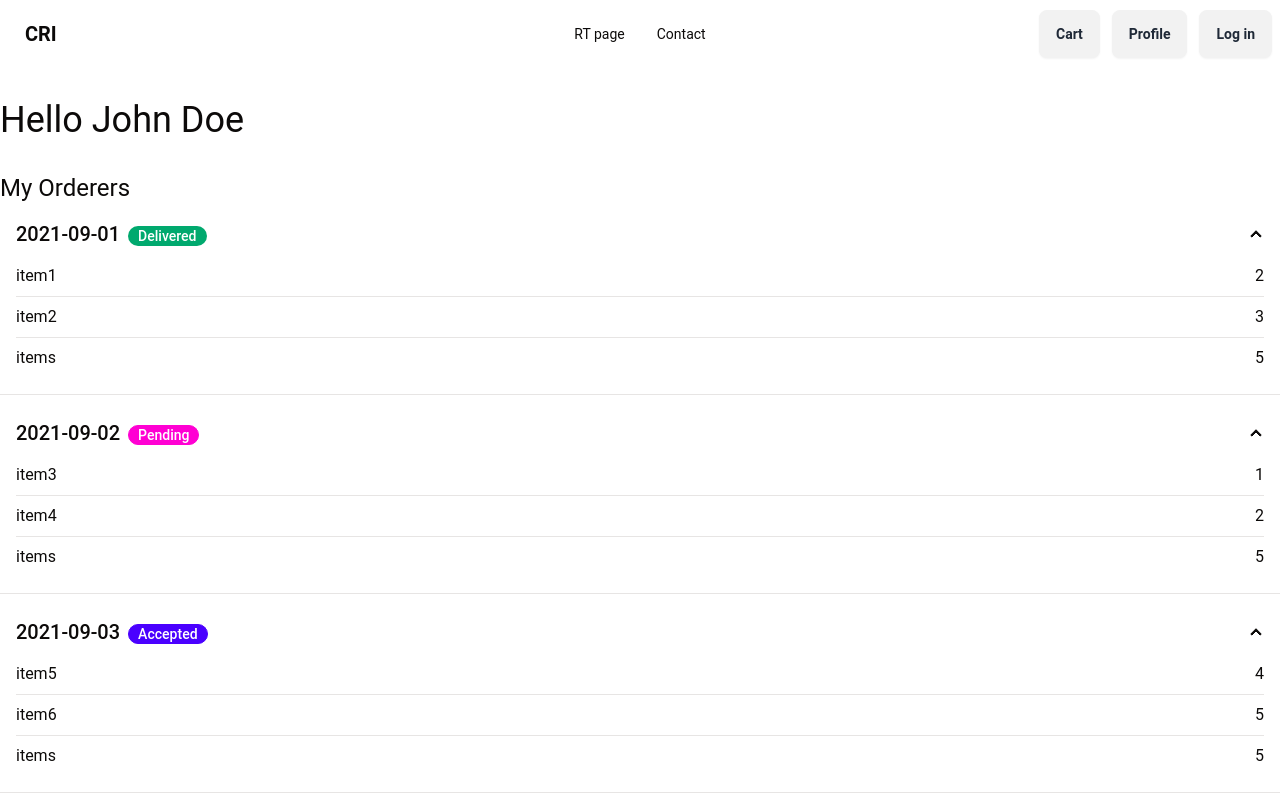
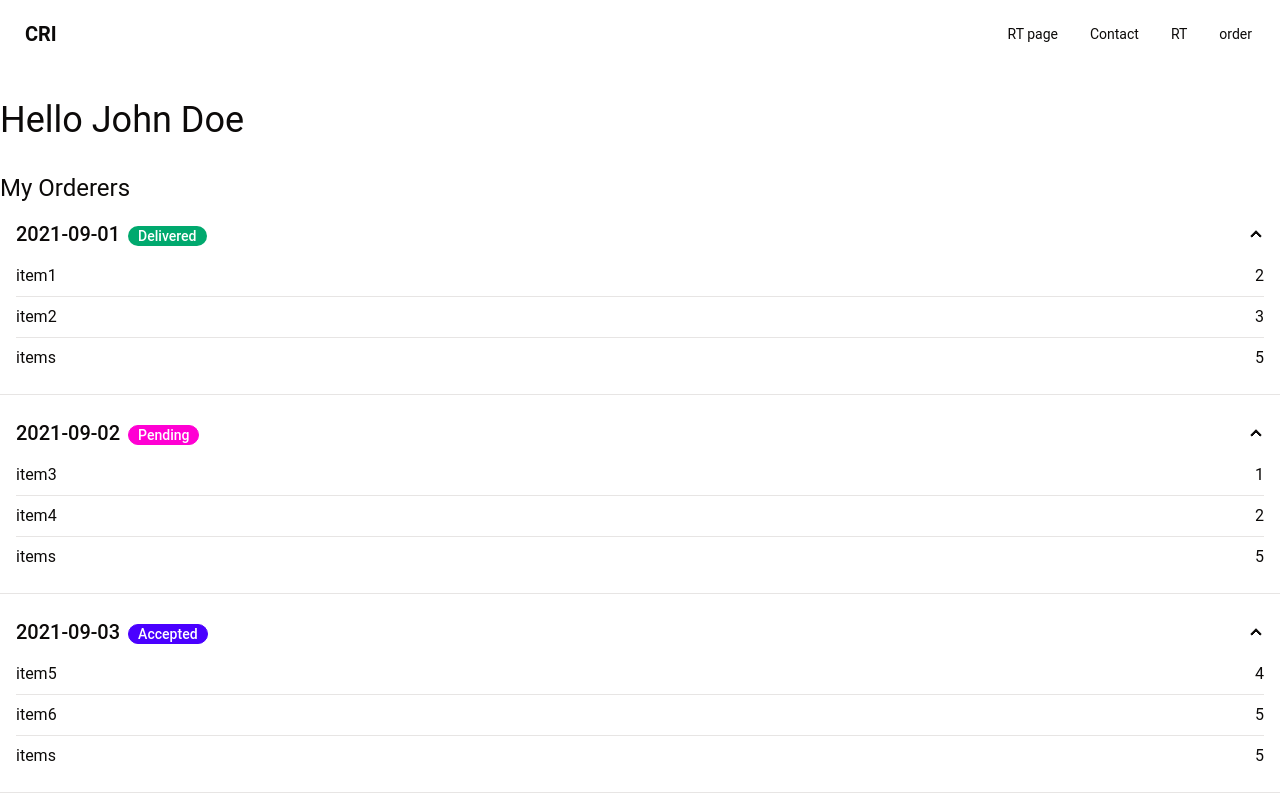
Before and after one commit to bouajilaProg/CRI-website, a React (Vite) app in the folder frontend/: page / in a window 1280 px wide. Shown: the top 800 px of the page. Built offline with nearby package versions, Linux system fonts and the light colour scheme.

Commit message:
updated the nav buttons

```diff
--- a/frontend/src/components/commun/MainNav.tsx
+++ b/frontend/src/components/commun/MainNav.tsx
@@ -1,9 +1,7 @@
-import RtBarButtons from "./RtBarButtons"
-
 function MainNav() {
   //TODO: update the buttons based on the user's authentication status
   return (
-    <div className="navbar bg-base-100">
+    <div className="navbar bg-base-100 flex justify-between">
       <div className="navbar-start">
         <div className="dropdown">
           <div tabIndex={0} role="button" className="btn btn-ghost lg:hidden">
@@ -25,6 +23,8 @@ function MainNav() {
             className="menu menu-sm dropdown-content bg-white  z-[1]  w-52 p-2 shadow">
             <li><a href="#">RT page</a></li>
             <li><a href="#">contact </a></li>
+            <li><a>RT</a></li>
+            <li><a>order</a></li>
           </ul>
         </div>
         <a className="btn btn-ghost text-xl">CRI</a>
@@ -33,12 +33,11 @@ function MainNav() {
         <ul className="menu menu-horizontal px-1">
           <li><a>RT page</a></li>
           <li><a>Contact</a></li>
+          <li><a>RT</a></li>
+          <li><a>order</a></li>
         </ul>
       </div>
-      <div className="navbar-end gap-3">
-        <RtBarButtons />
-        <a className="btn">Log in</a>
-      </div>
+
     </div>
   )
 }
```
